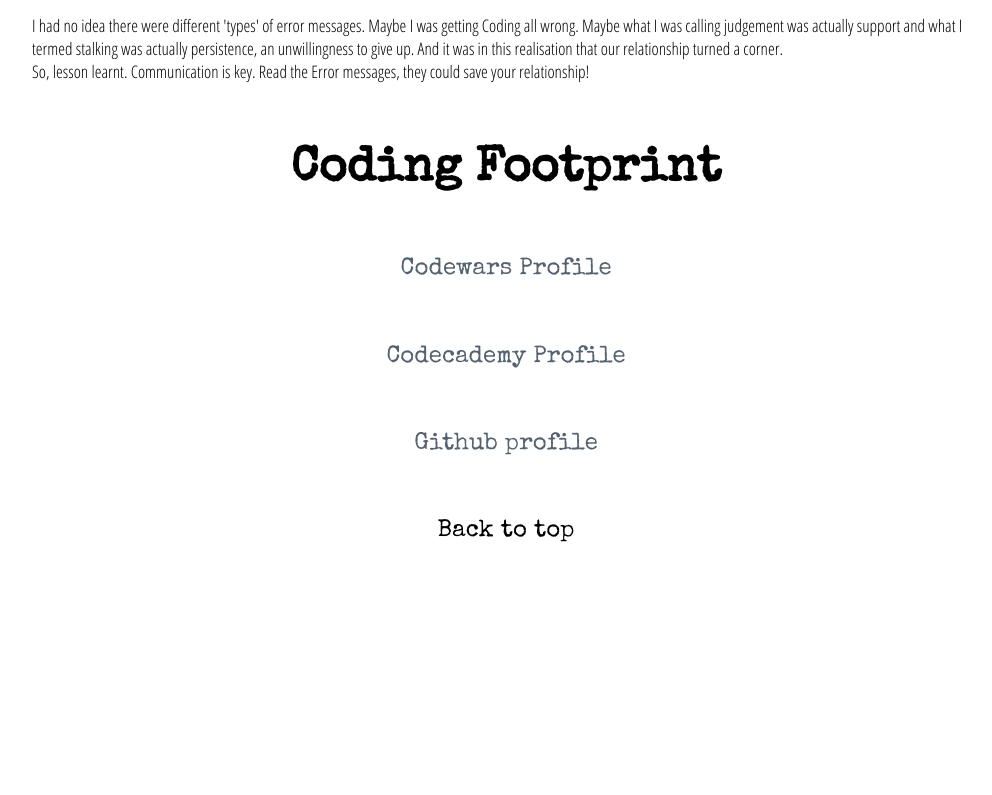
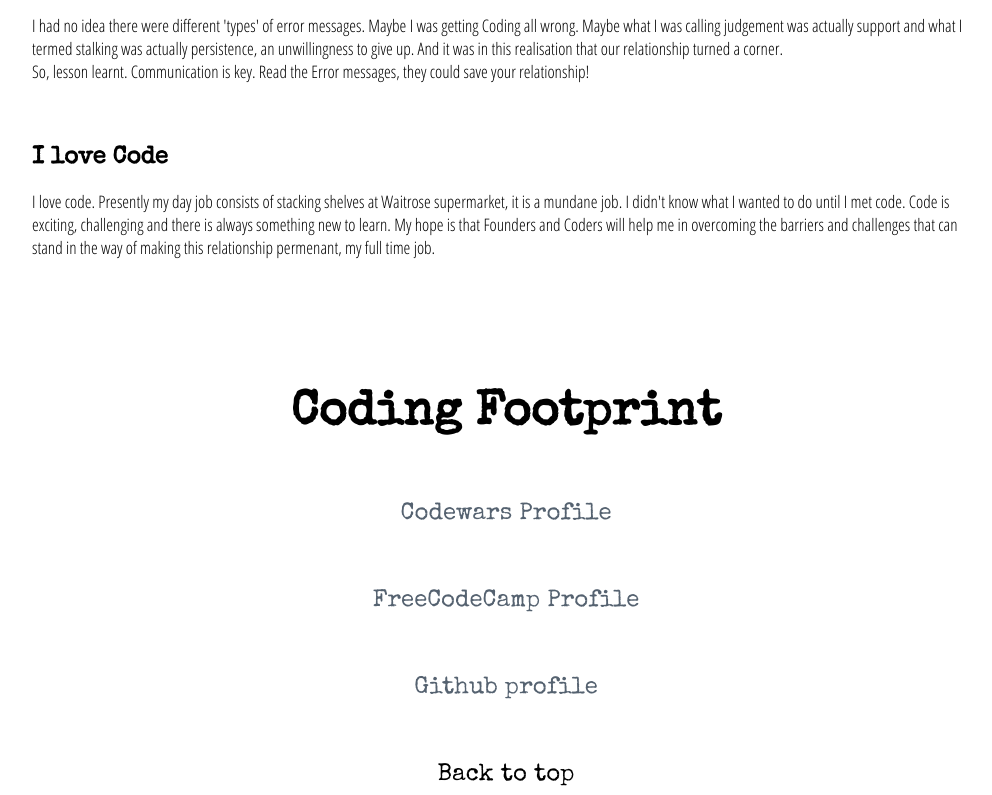
Before and after one commit to wright1/firstSite, a plain HTML site: page index.html in a window 1280 px wide. Shown: the part 1745-2540 px from the top of the page, without its empty margins (134-1126 px from the left). Before the commit the page ends 2296 px from the top, so only its background shows below. Drawn offline with nearby package versions, Linux system fonts and the light colour scheme.

Commit message:
Add extra paragraph. Change link

```diff
--- a/CSS/style.css
+++ b/CSS/style.css
@@ -23,7 +23,7 @@ body{
 
 	background-color: #FFFFFF;
 	-webkit-animation-name: fadeout;
-	-webkit-animation-duration: 4s;
+	-webkit-animation-duration: 3s;
 	-webkit-animation-timing-function: ease-in;
 
 }
--- a/index.html
+++ b/index.html
@@ -70,12 +70,22 @@
       </p>
       </div>
 
+      <div class="sub-heading"><h2>I love Code</h2></div>
+      <div class="paragraph"><p>
+      I love code. Presently my day job consists of stacking shelves at Waitrose supermarket, it is a mundane job. I didn't know
+      what I wanted to do until I met code. Code is exciting, challenging and there is always something new to learn. My hope
+      is that Founders and Coders will help me in overcoming the barriers and challenges that can stand in the way of making
+      this relationship permenant, my full time job.
+      </p></div>
+      </br>
+      </br>
+
       <div id="links"><h1>Coding Footprint</h1></div>
 
       <div >
 
             <div class="proLink"><a href="https://www.codewars.com/users/WrightCode" class="LK" title="Codewars profile page" target="_.blank">Codewars Profile</a></div>
-            <div class="proLink"><a href="https://www.codecademy.com/learn" class="LK" title="Codecademy profile page" target="_.blank">Codecademy Profile</a></div>
+            <div class="proLink"><a href="https://www.freecodecamp.org/wright1" class="LK" title="freecodecamp profile page" target="_.blank">FreeCodeCamp Profile</a></div>
             <div class="proLink"><a href="https://github.com/wright1" class="LK" title="Github profile page" target="_.blank">Github profile</a></div>
             <div class="proLink" ><a href="#headLink" class="LK" id="back" onclick= "return false">Back to top</a></div>
       </div>
```
